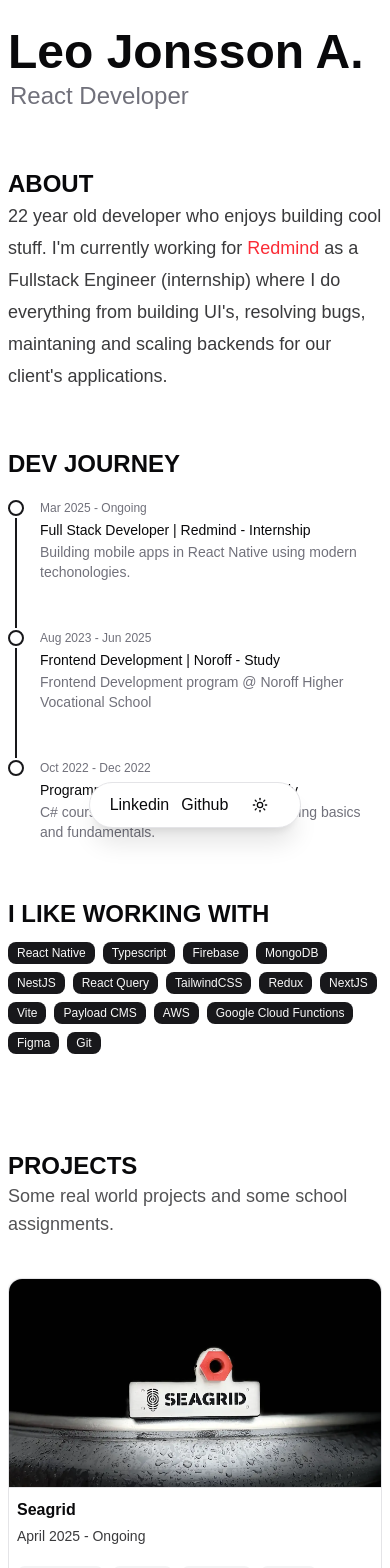
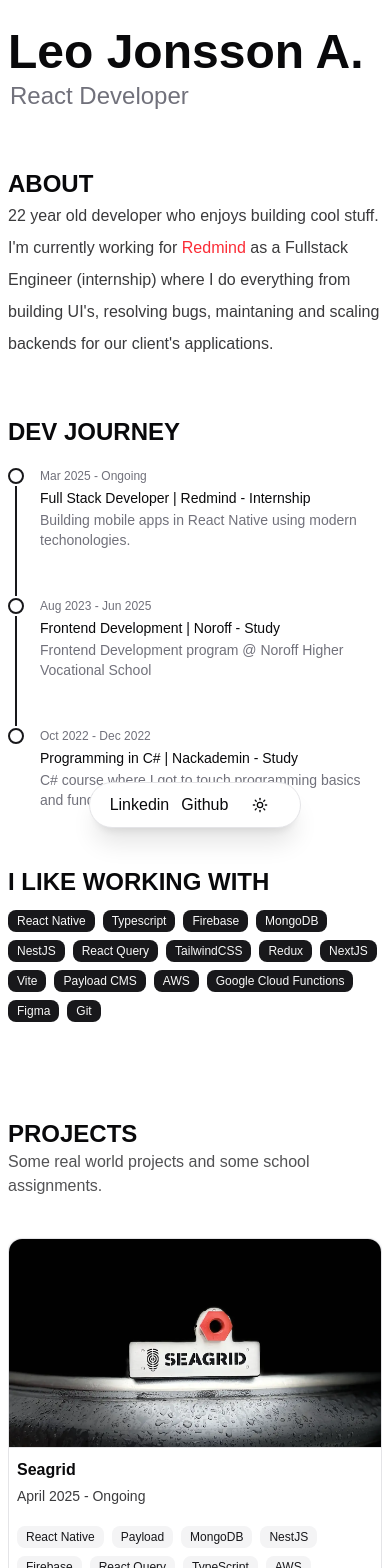
Before and after one commit to leo-jonsson/leo-j-portfolio, a Next.js app: page / in a window 390 px wide. Shown: the top 1568 px of the page. Built offline with nearby package versions, Linux system fonts and the light colour scheme; no server answers; a web font is replaced by a local one.

Commit message:
adjust font size

```diff
--- a/components/ContactForm.tsx
+++ b/components/ContactForm.tsx
@@ -42,7 +42,7 @@
     <form
       onSubmit={sendEmail}
       ref={formRef}
-      className="w-full flex flex-col gap-5 mt-8 px-5"
+      className="w-full flex flex-col gap-5 mt-8 md:px-5 px-2"
     >
       <div className="grid gap-2">
         <Label htmlFor="emailFrom">Email address</Label>
--- a/components/sections/About/About.tsx
+++ b/components/sections/About/About.tsx
@@ -8,7 +8,7 @@
     <>
       <Section index={1}>
         <h2 className="text-2xl font-bold">ABOUT</h2>
-        <p className="text-foreground/80 text-lg leading-8">
+        <p className="text-foreground/80 md:text-lg leading-8">
           22 year old developer who enjoys building cool stuff. I&apos;m
           currently working for{" "}
           <Link
--- a/components/sections/Contact/Contact.tsx
+++ b/components/sections/Contact/Contact.tsx
@@ -6,7 +6,7 @@
   return (
     <Section index={5}>
       <h2 className="text-2xl font-bold mt-8">CONTACT</h2>
-      <p className="text-lg text-foreground/70">
+      <p className="md:text-lg text-foreground/70">
         Fill out the form below, but if you want me to respond even faster -
         just call or text me on{" "}
         <a href="tel:+46737043031" className="text-blue-700 dark:text-blue-500">
--- a/components/sections/Projects/Projects.tsx
+++ b/components/sections/Projects/Projects.tsx
@@ -30,7 +30,7 @@
     <Section index={4}>
       <div className="grid py-10">
         <h2 className="text-2xl font-bold">PROJECTS</h2>
-        <h3 className="text-foreground/70 text-base text-lg">
+        <h3 className="text-foreground/70 text-base md:text-lg">
           Some real world projects and some school assignments.
         </h3>
       </div>
```
